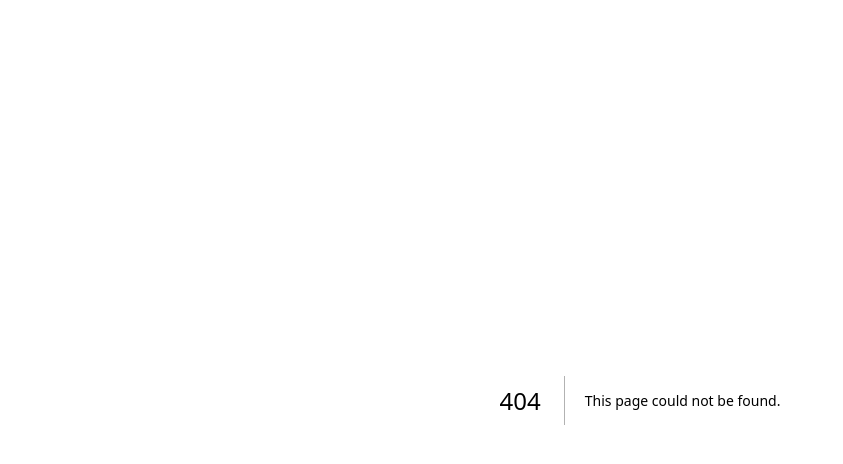
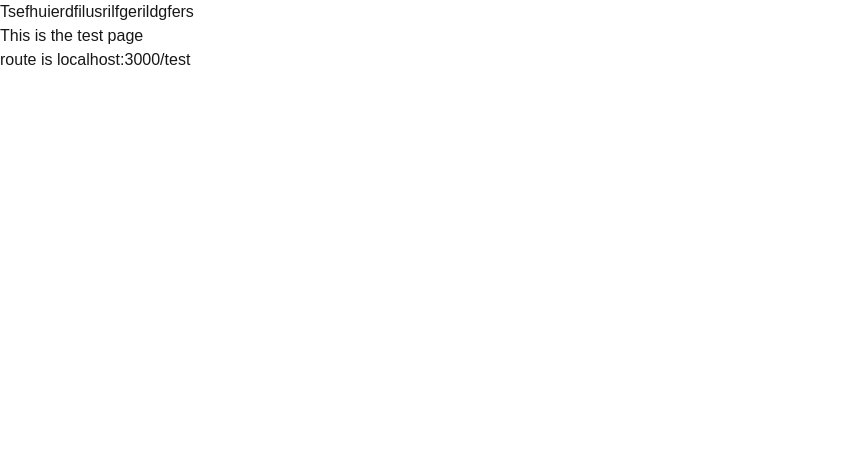
Before and after one commit to IDSP-TRADECARE/Tandem, a Next.js app: page /randomroute1 in a window 1280 px wide. Before the commit this address had no page. Shown: the top 464 px of the page, without its empty margins (0-843 px from the left). Built offline with nearby package versions, Linux system fonts and the light colour scheme.

Commit message:
rough auth start

```diff
--- /dev/null
+++ b/src/app/auth/page.tsx
@@ -0,0 +1,55 @@
+import type { Metadata } from 'next'
+import {
+  ClerkProvider,
+  SignInButton,
+  SignUpButton,
+  SignedIn,
+  SignedOut,
+  UserButton,
+} from '@clerk/nextjs'
+import { Geist, Geist_Mono } from 'next/font/google'
+
+
+const geistSans = Geist({
+  variable: '--font-geist-sans',
+  subsets: ['latin'],
+})
+
+const geistMono = Geist_Mono({
+  variable: '--font-geist-mono',
+  subsets: ['latin'],
+})
+
+export const metadata: Metadata = {
+  title: 'Clerk Next.js Quickstart',
+  description: 'Generated by create next app',
+}
+
+export default function AUTH({
+  children,
+}: Readonly<{
+  children: React.ReactNode
+}>) {
+  return (
+    <ClerkProvider>
+      <html lang="en">
+        <body className={`${geistSans.variable} ${geistMono.variable} antialiased`}>
+          <header className="flex justify-end items-center p-4 gap-4 h-16">
+            <SignedOut>
+              <SignInButton />
+              <SignUpButton>
+                <button className="bg-[#6c47ff] text-white rounded-full font-medium text-sm sm:text-base h-10 sm:h-12 px-4 sm:px-5 cursor-pointer">
+                  Sign Up
+                </button>
+              </SignUpButton>
+            </SignedOut>
+            <SignedIn>
+              <UserButton />
+            </SignedIn>
+          </header>
+          {children}
+        </body>
+      </html>
+    </ClerkProvider>
+  )
+}
--- /dev/null
+++ b/src/app/randomroute1/123/page.tsx
@@ -0,0 +1,7 @@
+export default function mom123() {
+  return (
+    <div>
+      <p>route is localhostdaewdhj.sVEfvesifvsefeswfsefse:3000/test</p>
+    </div>
+  );
+}
--- /dev/null
+++ b/src/app/randomroute1/page.tsx
@@ -0,0 +1,9 @@
+export default function mom123() {
+  return (
+    <div>
+      <h1>Tsefhuierdfilusrilfgerildgfers</h1>
+      <p>This is the test page</p>
+      <p>route is localhost:3000/test</p>
+    </div>
+  );
+}
--- /dev/null
+++ b/src/middleware.ts
@@ -0,0 +1,12 @@
+import { clerkMiddleware } from '@clerk/nextjs/server'
+
+export default clerkMiddleware()
+
+export const config = {
+  matcher: [
+    // Skip Next.js internals and all static files, unless found in search params
+    '/((?!_next|[^?]*\\.(?:html?|css|js(?!on)|jpe?g|webp|png|gif|svg|ttf|woff2?|ico|csv|docx?|xlsx?|zip|webmanifest)).*)',
+    // Always run for API routes
+    '/(api|trpc)(.*)',
+  ],
+}
```
Also changed, not shown: package.json (+7 -6 lines), src/app/txt.txt (added), 2 other files (tests, documents, lock files or other folders).
